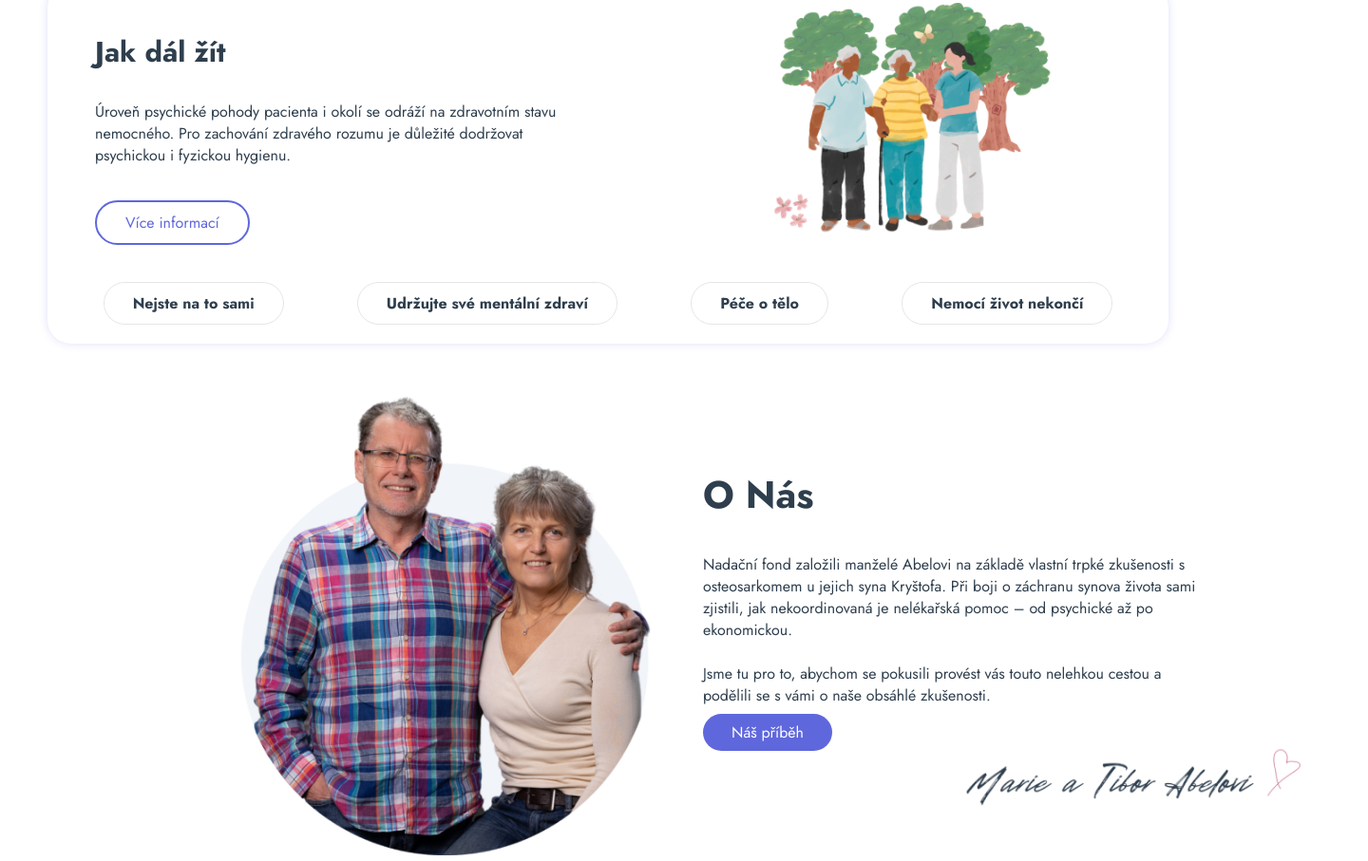
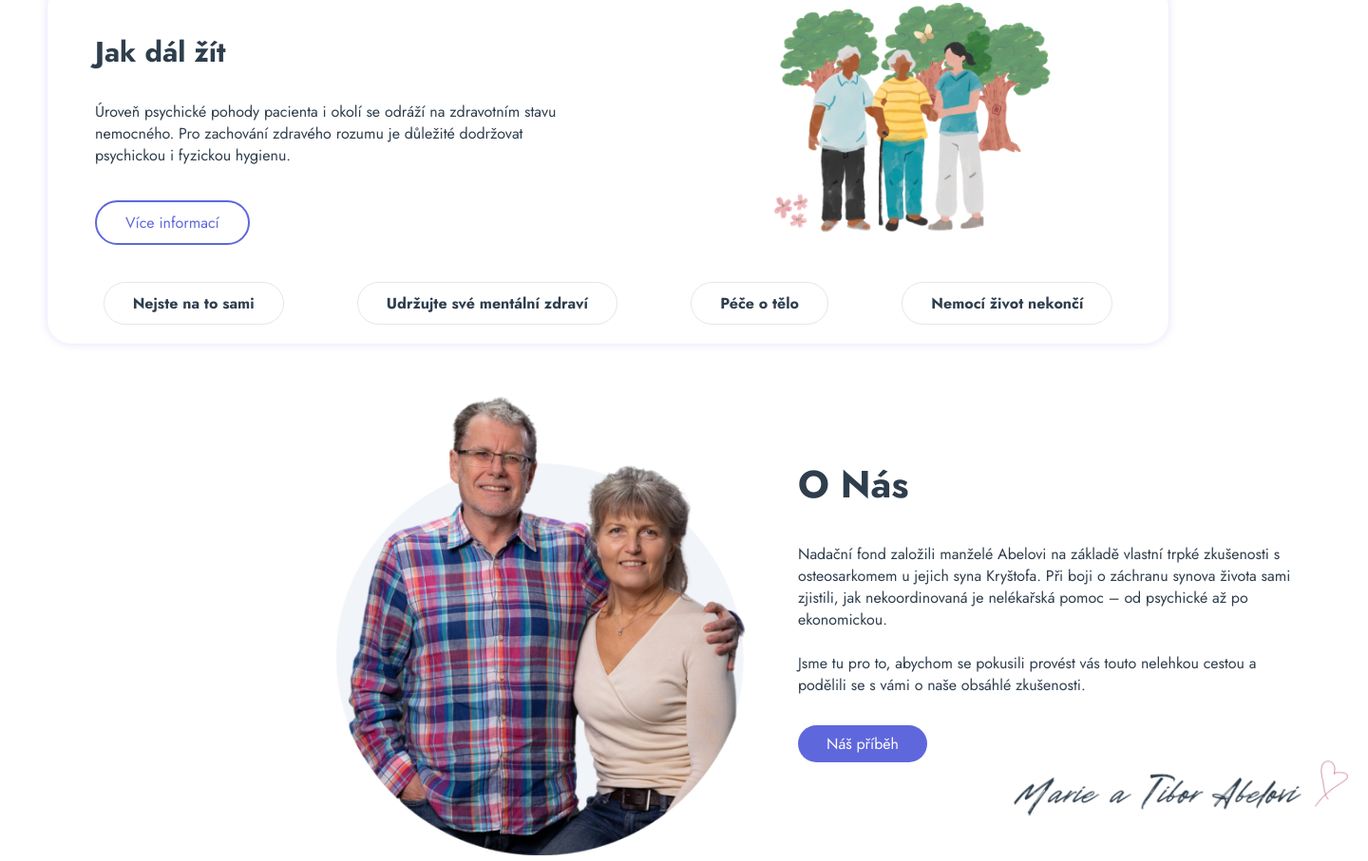
Before and after one commit to charouzic/usmevnejenprokrystofa, a website built with Parcel: page index.html in a window 1280 px wide. Shown: the part 4101-5008 px from the top of the page at 95% size, 1440 px wide, since content can reach past the window. Built offline with nearby package versions, Linux system fonts and the light colour scheme.

Commit message:
Edit O nas section

```diff
--- a/index.css
+++ b/index.css
@@ -645,10 +645,16 @@
     max-width: 500px;
     height: auto;
     align-self: left;
+    padding-left: 300px;
+  }
+
+  .O-Nas-Podpis-img img {
+    max-width: 400px;
+    height: auto;
+    align-self: left;
     padding-left: 200px;
   }
-
-  .Nas-pribeh-button{
+    .Nas-pribeh-button{
     padding: 8px 30px;
     background-color: var(--color-royalblue);
     color: white;
@@ -657,12 +663,6 @@
     transition: background-color 0.3s ease;
   }
 
-  .O-Nas-Podpis-img img {
-    max-width: 400px;
-    height: auto;
-    align-self: left;
-    padding-left: 250px;
-  }
 }
 /* SETTINGS FOR PHONES - TODO: */
 /* SETTINGS FOR PHONES - TODO: */
--- a/index.html
+++ b/index.html
@@ -309,7 +309,7 @@
             zjistili, jak nekoordinovaná je nelékařská pomoc – od psychické až po <br>
             ekonomickou.<br><br>
             Jsme tu pro to, abychom se pokusili provést vás touto nelehkou cestou a <br>
-            podělili se s vámi o naše obsáhlé zkušenosti.<br>
+            podělili se s vámi o naše obsáhlé zkušenosti.<br><br>
           </p>
           <div class="Nas-pribeh-box">
             <a href="" class="Nas-pribeh-button" onclick="">
```
